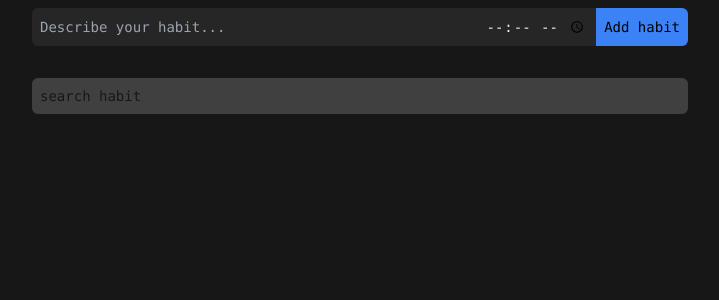
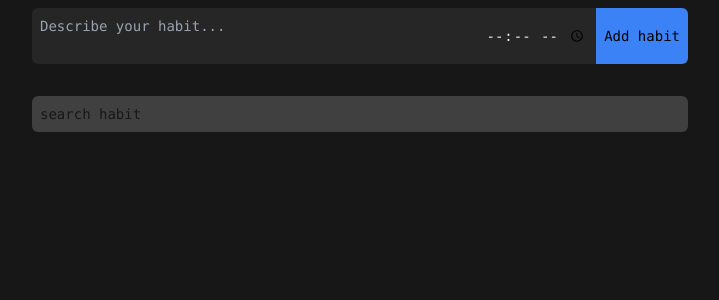
Before and after one commit to JSaretin/stickhabit, a SvelteKit app: page / in a window 1280 px wide. Shown: the top 300 px of the page, without its empty margins (280-999 px from the left). Built offline with nearby package versions, Linux system fonts and the light colour scheme.

Commit message:
convert input to text area

```diff
--- a/src/routes/+page.svelte
+++ b/src/routes/+page.svelte
@@ -48,11 +48,12 @@
 <div class="h-screen w-full text-sm overflow-y-hidden bg-neutral-900 font-mono">
 	<div class="max-w-2xl mx-auto flex flex-col w-full h-full">
 		<div class="flex p-2 flex-col md:flex-row gap-2 md:gap-0">
-			<input
+			<textarea
 				placeholder="Describe your habit..."
+				rows="2"
 				bind:value={name}
 				class="flex-1 bg-neutral-800 text-white rounded-l-md rounded-r-md md:rounded-r-none p-2 resize-none border-none outline-none"
-			/>
+			></textarea>
 			<input
 				class="p-2 w-full md:w-fit rounded-md md:rounded-none bg-neutral-800 text-neutral-100 border-none outline-none"
 				type="time"
```
